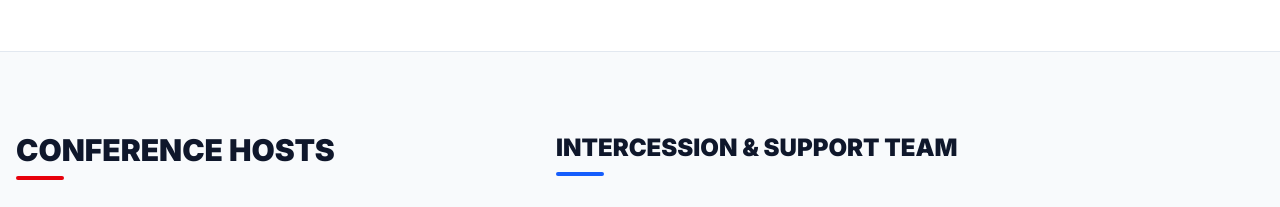
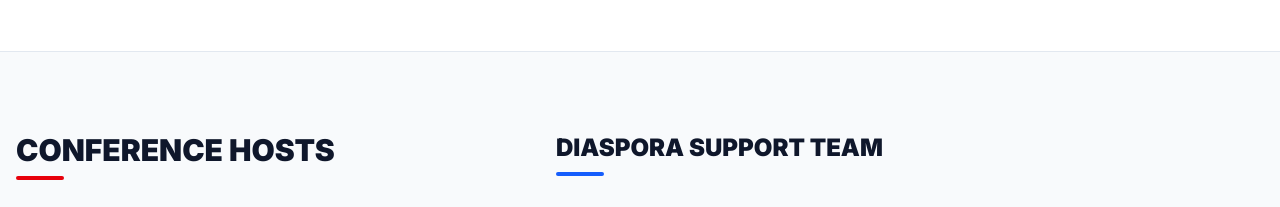
Before and after one commit to Digihub1/impactconfrence, a React (Vite) app: page / in a window 1280 px wide. Shown: the part 1940-2147 px from the top of the page. Built offline with nearby package versions, Linux system fonts and the light colour scheme.

Commit message:
Update App.tsx

```diff
--- a/src/App.tsx
+++ b/src/App.tsx
@@ -376,7 +376,7 @@ export default function App() {
             {/* Right Col: Intercession & Support Team */}
             <div className="lg:col-span-7 space-y-8">
               <div className="text-center lg:text-left">
-                <h2 className="text-2xl font-black text-slate-900 uppercase">Intercession & Support Team</h2>
+                <h2 className="text-2xl font-black text-slate-900 uppercase">DIASPORA SUPPORT TEAM</h2>
                 <div className="w-12 h-1 bg-blue-600 mt-2 mx-auto lg:mx-0 rounded-full" />
               </div>
               <div className="grid grid-cols-2 sm:grid-cols-3 gap-4">
```
